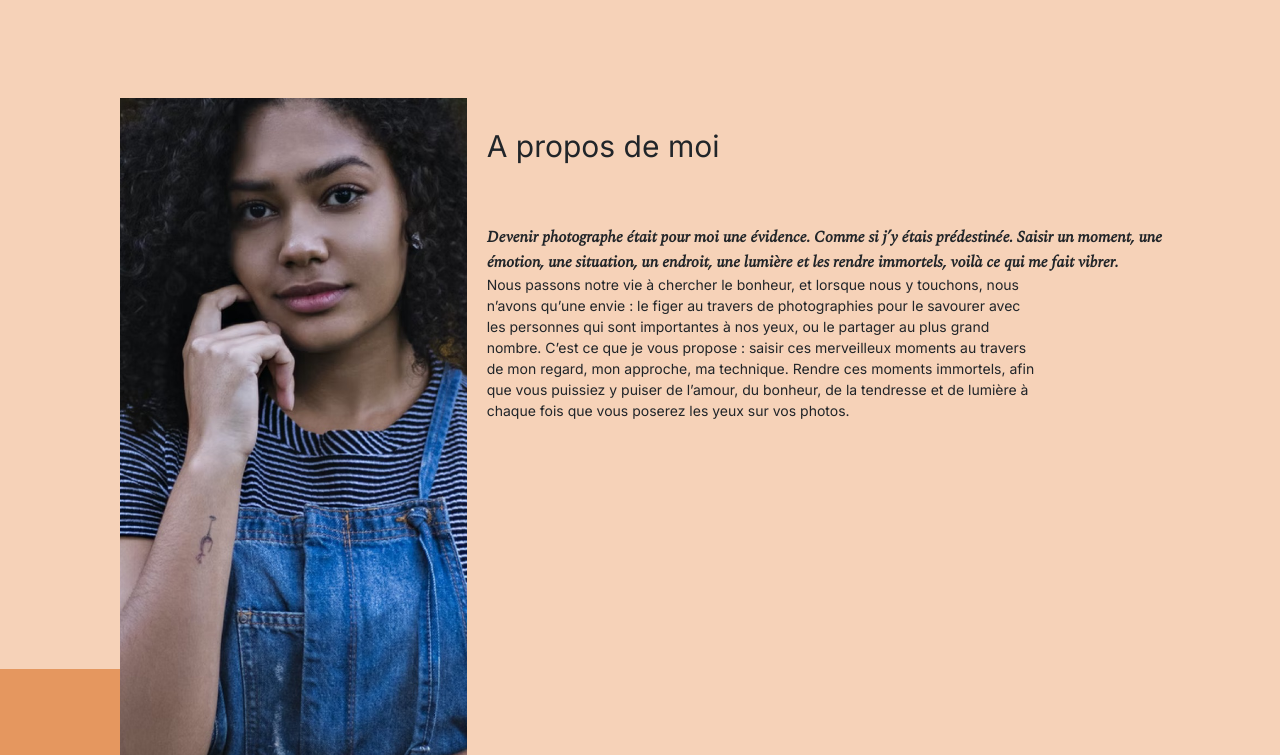
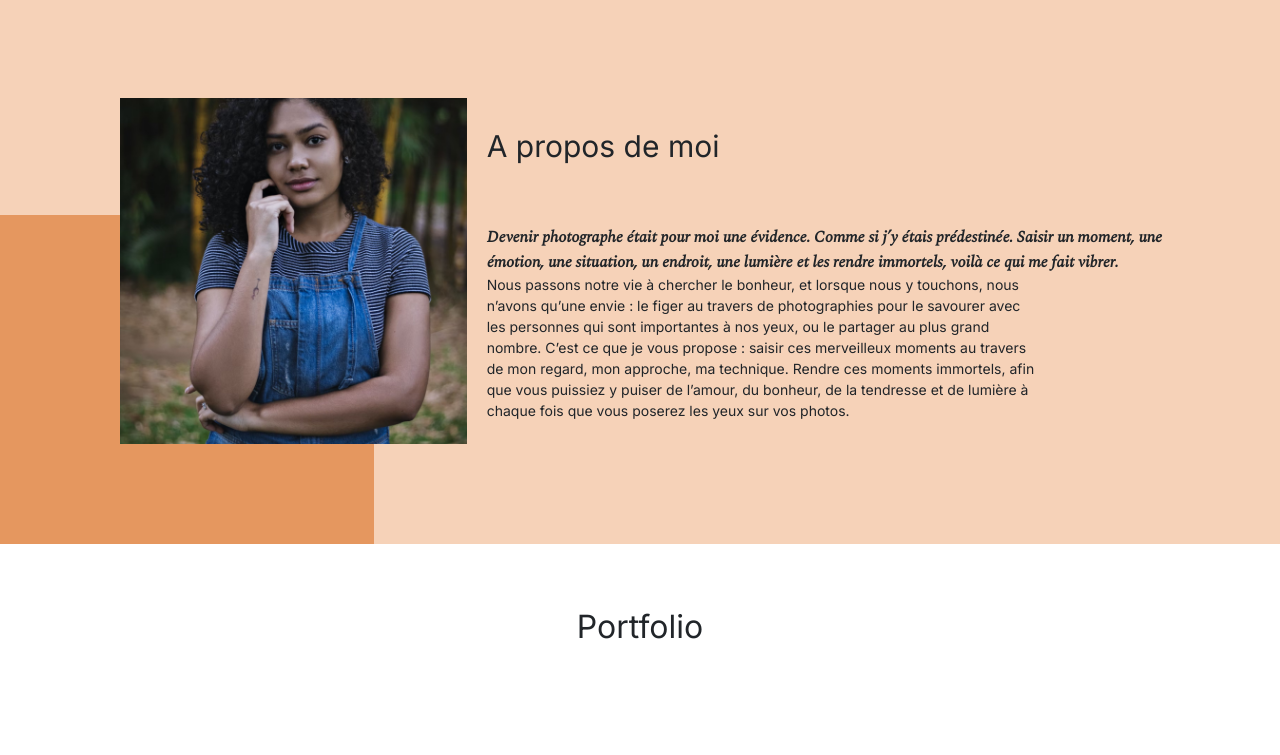
Before and after one commit to AnthonyGodart/Projet5_godart_anthony_04052023, a plain HTML site: page index.html in a window 1280 px wide. Shown: the part 693-1448 px from the top of the page. Drawn offline with nearby package versions, Linux system fonts and the light colour scheme.

Commit message:
going back to min-height only in .picture

```diff
--- a/assets/style.css
+++ b/assets/style.css
@@ -71,8 +71,7 @@ body {
 
 .picture img {
 	width: 100%;
-	height: 100vh;
-	max-height: 100%;
+	min-height: 100%;
 }
 
 #about-me {
```
